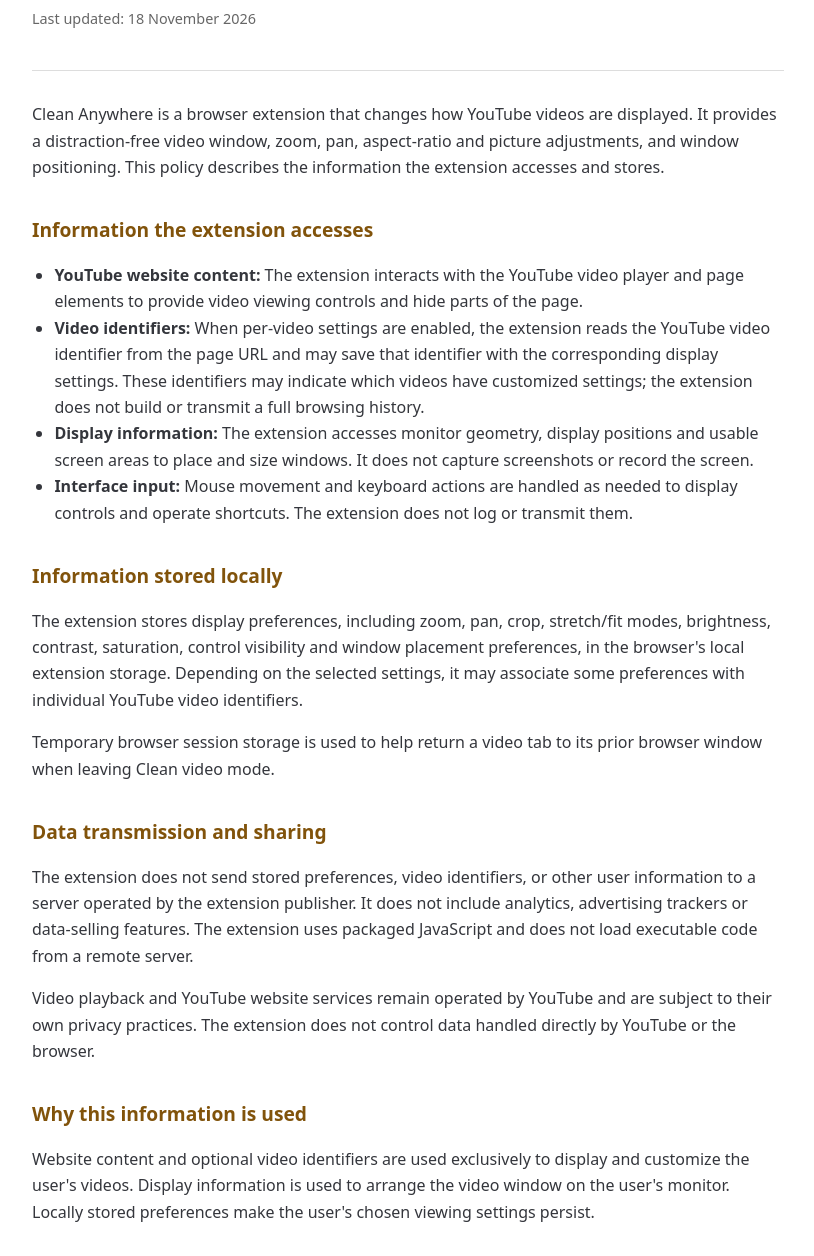
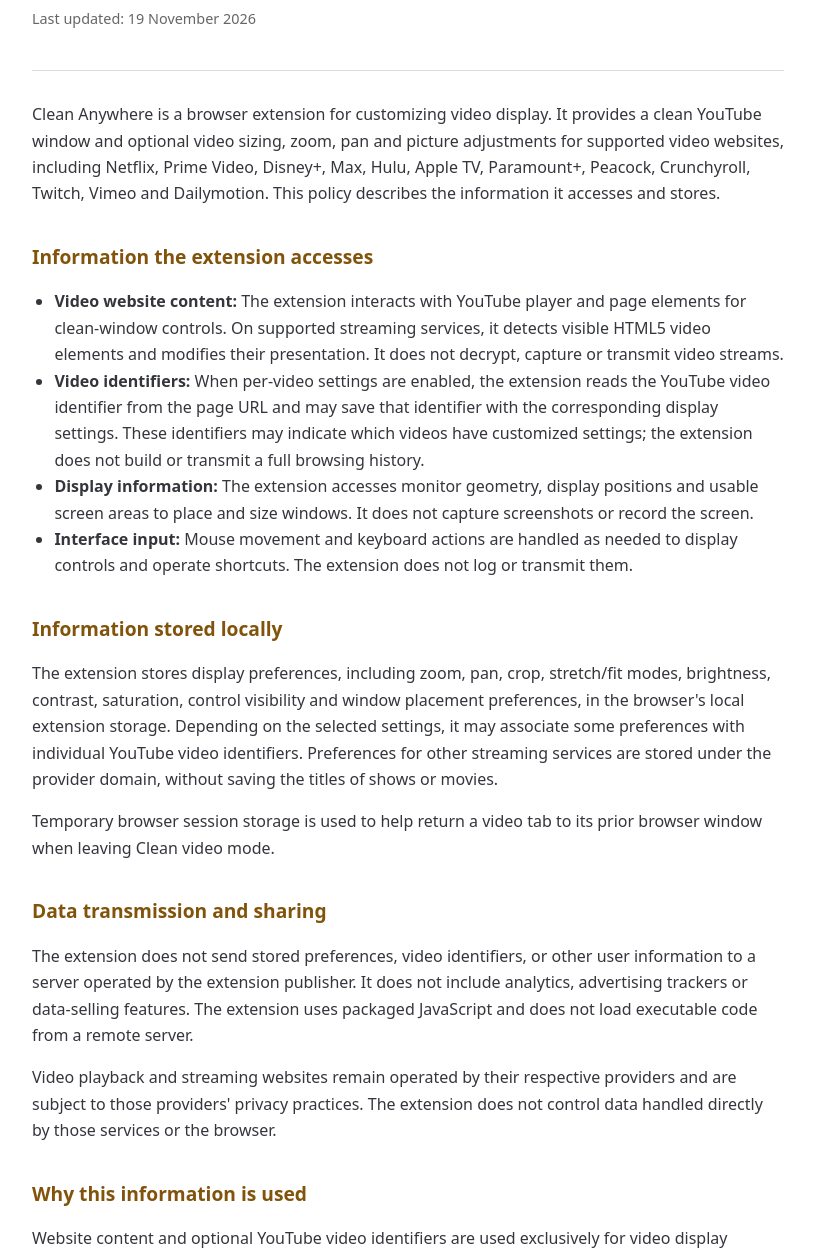
Before and after one commit to sickt1/clean-anywhere-privacy, a plain HTML site: page index.html in a window 1280 px wide. Shown: the part 162-1418 px from the top of the page, without its empty margins (232-1046 px from the left). Drawn offline with Linux system fonts and the light colour scheme.

Commit message:
Expand Clean Anywhere privacy policy for streaming-site video adjustments

```diff
--- a/index.html
+++ b/index.html
@@ -4,7 +4,7 @@
   <meta charset="utf-8">
   <meta name="viewport" content="width=device-width, initial-scale=1">
   <meta name="color-scheme" content="dark light">
-  <meta name="description" content="Privacy policy for Clean Anywhere — Video & Picture, a browser extension for YouTube video display and window controls.">
+  <meta name="description" content="Privacy policy for Clean Anywhere — Video & Picture, a browser extension for YouTube and supported streaming-site display controls.">
   <title>Privacy Policy | Clean Anywhere — Video &amp; Picture</title>
   <style>
     :root{font-family:system-ui,-apple-system,"Segoe UI",Roboto,Arial,sans-serif;color-scheme:dark;background:#121316;color:#f0f0f0;line-height:1.65}
@@ -27,24 +27,24 @@
 <header>
   <div class="eyebrow">Clean Anywhere — Video &amp; Picture</div>
   <h1>Privacy Policy</h1>
-  <p class="date">Last updated: 18 November 2026</p>
+  <p class="date">Last updated: 19 November 2026</p>
 </header>
-<p>Clean Anywhere is a browser extension that changes how YouTube videos are displayed. It provides a distraction-free video window, zoom, pan, aspect-ratio and picture adjustments, and window positioning. This policy describes the information the extension accesses and stores.</p>
+<p>Clean Anywhere is a browser extension for customizing video display. It provides a clean YouTube window and optional video sizing, zoom, pan and picture adjustments for supported video websites, including Netflix, Prime Video, Disney+, Max, Hulu, Apple TV, Paramount+, Peacock, Crunchyroll, Twitch, Vimeo and Dailymotion. This policy describes the information it accesses and stores.</p>
 <h2>Information the extension accesses</h2>
 <ul>
-<li><strong>YouTube website content:</strong> The extension interacts with the YouTube video player and page elements to provide video viewing controls and hide parts of the page.</li>
+<li><strong>Video website content:</strong> The extension interacts with YouTube player and page elements for clean-window controls. On supported streaming services, it detects visible HTML5 video elements and modifies their presentation. It does not decrypt, capture or transmit video streams.</li>
 <li><strong>Video identifiers:</strong> When per-video settings are enabled, the extension reads the YouTube video identifier from the page URL and may save that identifier with the corresponding display settings. These identifiers may indicate which videos have customized settings; the extension does not build or transmit a full browsing history.</li>
 <li><strong>Display information:</strong> The extension accesses monitor geometry, display positions and usable screen areas to place and size windows. It does not capture screenshots or record the screen.</li>
 <li><strong>Interface input:</strong> Mouse movement and keyboard actions are handled as needed to display controls and operate shortcuts. The extension does not log or transmit them.</li>
 </ul>
 <h2>Information stored locally</h2>
-<p>The extension stores display preferences, including zoom, pan, crop, stretch/fit modes, brightness, contrast, saturation, control visibility and window placement preferences, in the browser's local extension storage. Depending on the selected settings, it may associate some preferences with individual YouTube video identifiers.</p>
+<p>The extension stores display preferences, including zoom, pan, crop, stretch/fit modes, brightness, contrast, saturation, control visibility and window placement preferences, in the browser's local extension storage. Depending on the selected settings, it may associate some preferences with individual YouTube video identifiers. Preferences for other streaming services are stored under the provider domain, without saving the titles of shows or movies.</p>
 <p>Temporary browser session storage is used to help return a video tab to its prior browser window when leaving Clean video mode.</p>
 <h2>Data transmission and sharing</h2>
 <p>The extension does not send stored preferences, video identifiers, or other user information to a server operated by the extension publisher. It does not include analytics, advertising trackers or data-selling features. The extension uses packaged JavaScript and does not load executable code from a remote server.</p>
-<p>Video playback and YouTube website services remain operated by YouTube and are subject to their own privacy practices. The extension does not control data handled directly by YouTube or the browser.</p>
+<p>Video playback and streaming websites remain operated by their respective providers and are subject to those providers' privacy practices. The extension does not control data handled directly by those services or the browser.</p>
 <h2>Why this information is used</h2>
-<p>Website content and optional video identifiers are used exclusively to display and customize the user's videos. Display information is used to arrange the video window on the user's monitor. Locally stored preferences make the user's chosen viewing settings persist.</p>
+<p>Website content and optional YouTube video identifiers are used exclusively for video display customization. Streaming-service domain names identify where to apply locally saved picture settings. Display information is used to position the YouTube clean window on the user's monitor.</p>
 <h2>Retention and user control</h2>
 <p>Local preferences remain until they are reset or the extension's stored data is cleared. Users can reset picture settings using the extension's controls and can remove the extension or clear its data using browser extension settings. Temporary session data is managed by the browser and is not intended as permanent history.</p>
 <h2>Changes to this policy</h2>
```
